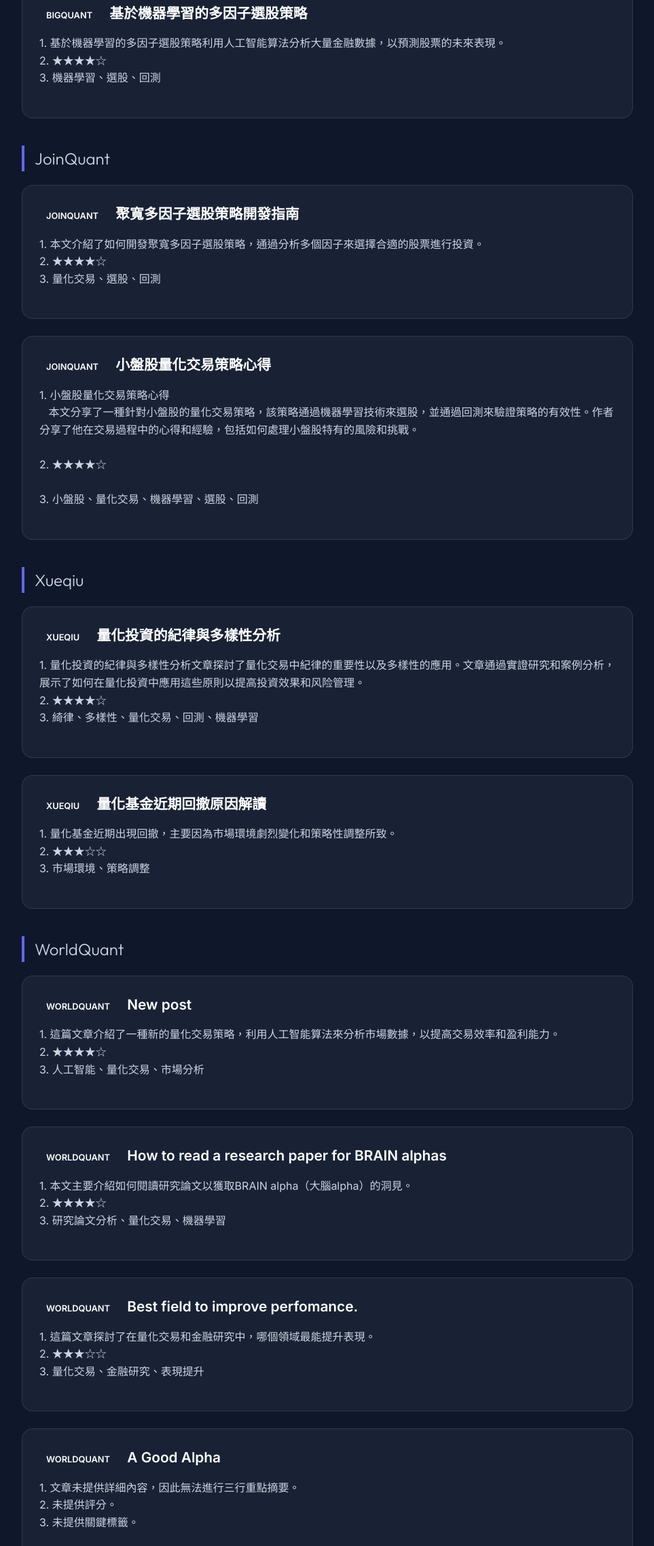
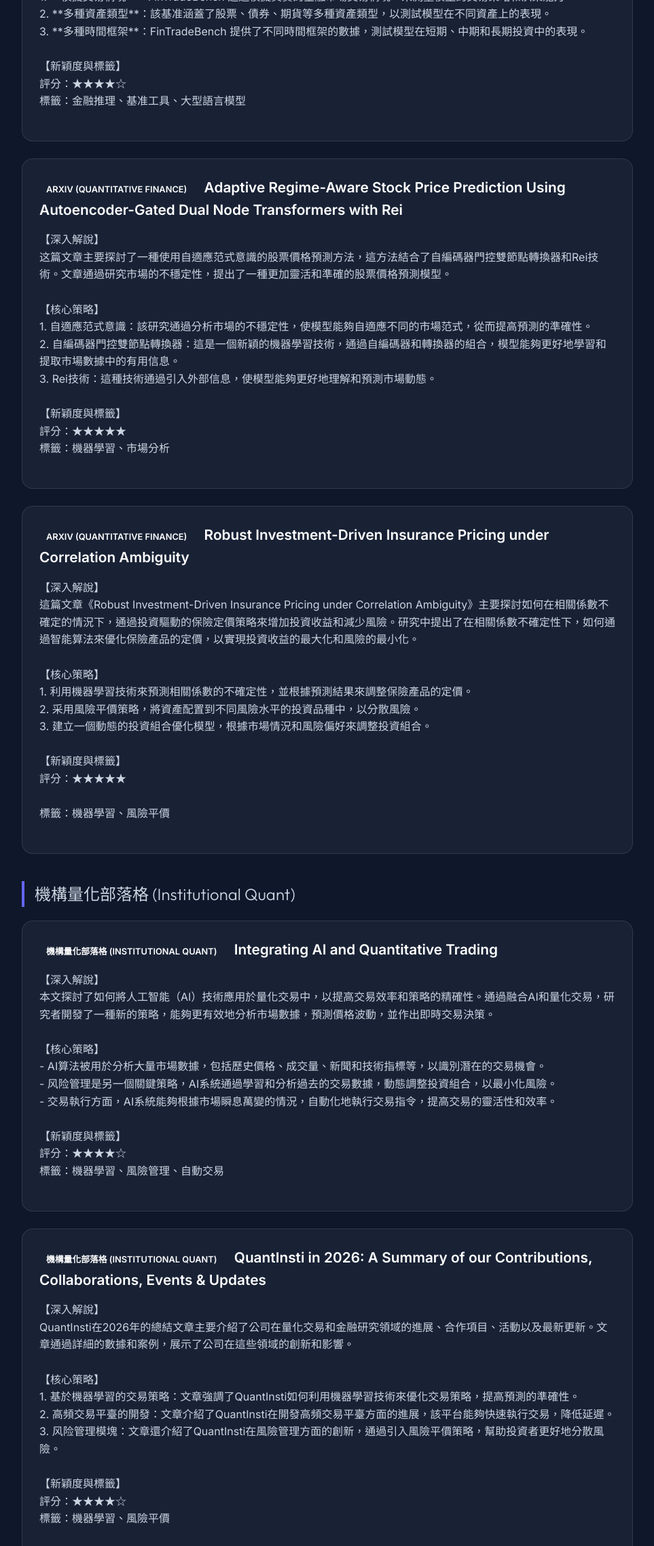
Before and after one commit to AlisonW77/quant-reports, a plain HTML site: page index.html in a window 1280 px wide. Shown: the part 526-2800 px from the top of the page at 68% size, without its empty margins (158-1121 px from the left). Drawn offline with Linux system fonts and the light colour scheme.

Commit message:
Auto-update daily report

```diff
--- a/index.html
+++ b/index.html
@@ -140,128 +140,136 @@
         <div id="content">
 
             <div class="source-section">
-                <div class="source-title">BigQuant</div>
+                <div class="source-title">arXiv (Quantitative Finance)</div>
 
                 <div class="article-card">
                     <div class="article-title">
-                        <span class="badge badge-bi">BigQuant</span>
-                        <a href="https://bigquant.com/wiki/" target="_blank">AI量化交易：從入門到實戰</a>
+                        <span class="badge badge-ar">arXiv (Quantitative Finance)</span>
+                        <a href="https://arxiv.org/abs/2603.19225v1" target="_blank">FinTradeBench: A Financial Reasoning Benchmark for LLMs</a>
                     </div>
-                    <div class="summary">1. AI量化交易：從入門到實戰，文章介紹了如何使用人工智能在金融市場中進行量化交易，從基礎概念到實際操作。
-2. ★★★★★
-3. AI、量化交易、機器學習</div>
+                    <div class="summary">【深入解說】
+FinTradeBench 是一篇關於量化交易和金融研究的學術文章或專業網誌，主要介紹了一個用於評估大型語言模型（LLMs）在金融推理方面能力的基准工具。FinTradeBench 試圖通過模擬金融市場中的實際交易情境，來測量和比較不同 LLMs 的金融分析和決策能力。
+
+【核心策略】
+1. **模擬交易情境**：FinTradeBench 通過模擬真實的金融市場交易情境，來測量模型的交易策略和決策能力。
+2. **多種資產類型**：該基准涵蓋了股票、債券、期貨等多種資產類型，以測試模型在不同資產上的表現。
+3. **多種時間框架**：FinTradeBench 提供了不同時間框架的數據，測試模型在短期、中期和長期投資中的表現。
+
+【新穎度與標籤】
+評分：★★★★☆
+標籤：金融推理、基准工具、大型語言模型</div>
                 </div>
 
                 <div class="article-card">
                     <div class="article-title">
-                        <span class="badge badge-bi">BigQuant</span>
-                        <a href="https://bigquant.com/community/t/topic/12345" target="_blank">基於機器學習的多因子選股策略</a>
+                        <span class="badge badge-ar">arXiv (Quantitative Finance)</span>
+                        <a href="https://arxiv.org/abs/2603.19136v1" target="_blank">Adaptive Regime-Aware Stock Price Prediction Using Autoencoder-Gated Dual Node Transformers with Rei</a>
                     </div>
-                    <div class="summary">1. 基於機器學習的多因子選股策略利用人工智能算法分析大量金融數據，以預測股票的未來表現。
-2. ★★★★☆
-3. 機器學習、選股、回測</div>
-                </div>
-</div>
-            <div class="source-section">
-                <div class="source-title">JoinQuant</div>
+                    <div class="summary">【深入解說】
+这篇文章主要探討了一種使用自適應范式意識的股票價格預測方法，這方法結合了自編碼器門控雙節點轉換器和Rei技術。文章通過研究市場的不穩定性，提出了一種更加靈活和準確的股票價格預測模型。
 
-                <div class="article-card">
-                    <div class="article-title">
-                        <span class="badge badge-jo">JoinQuant</span>
-                        <a href="https://www.joinquant.com/view/community/detail/123" target="_blank">聚寬多因子選股策略開發指南</a>
-                    </div>
-                    <div class="summary">1. 本文介紹了如何開發聚寬多因子選股策略，通過分析多個因子來選擇合適的股票進行投資。
-2. ★★★★☆
-3. 量化交易、選股、回測</div>
+【核心策略】
+1. 自適應范式意識：該研究通過分析市場的不穩定性，使模型能夠自適應不同的市場范式，從而提高預測的準確性。
+2. 自編碼器門控雙節點轉換器：這是一個新穎的機器學習技術，通過自編碼器和轉換器的組合，模型能夠更好地學習和提取市場數據中的有用信息。
+3. Rei技術：這種技術通過引入外部信息，使模型能夠更好地理解和預測市場動態。
+
+【新穎度與標籤】
+評分：★★★★★
+標籤：機器學習、市場分析</div>
                 </div>
 
                 <div class="article-card">
                     <div class="article-title">
-                        <span class="badge badge-jo">JoinQuant</span>
-                        <a href="https://www.joinquant.com/view/community/detail/124" target="_blank">小盤股量化交易策略心得</a>
+                        <span class="badge badge-ar">arXiv (Quantitative Finance)</span>
+                        <a href="https://arxiv.org/abs/2603.18969v1" target="_blank">Robust Investment-Driven Insurance Pricing under Correlation Ambiguity</a>
                     </div>
-                    <div class="summary">1. 小盤股量化交易策略心得
-   本文分享了一種針對小盤股的量化交易策略，該策略通過機器學習技術來選股，並通過回測來驗證策略的有效性。作者分享了他在交易過程中的心得和經驗，包括如何處理小盤股特有的風險和挑戰。
+                    <div class="summary">【深入解說】
+這篇文章《Robust Investment-Driven Insurance Pricing under Correlation Ambiguity》主要探討如何在相關係數不確定的情況下，通過投資驅動的保險定價策略來增加投資收益和減少風險。研究中提出了在相關係數不確定性下，如何通過智能算法來優化保險產品的定價，以實現投資收益的最大化和風險的最小化。
 
-2. ★★★★☆
+【核心策略】
+1. 利用機器學習技術來預測相關係數的不確定性，並根據預測結果來調整保險產品的定價。
+2. 采用風險平價策略，將資產配置到不同風險水平的投資品種中，以分散風險。
+3. 建立一個動態的投資組合優化模型，根據市場情況和風險偏好來調整投資組合。
 
-3. 小盤股、量化交易、機器學習、選股、回測</div>
+【新穎度與標籤】
+評分：★★★★★
+
+標籤：機器學習、風險平價</div>
                 </div>
 </div>
             <div class="source-section">
-                <div class="source-title">Xueqiu</div>
+                <div class="source-title">機構量化部落格 (Institutional Quant)</div>
 
                 <div class="article-card">
                     <div class="article-title">
-                        <span class="badge badge-xu">Xueqiu</span>
-                        <a href="https://xueqiu.com/1234567/123" target="_blank">量化投資的紀律與多樣性分析</a>
+                        <span class="badge badge-機構">機構量化部落格 (Institutional Quant)</span>
+                        <a href="https://blog.quantinsti.com/ai-quantitative-trading-python-quantconnect-aws/" target="_blank">Integrating AI and Quantitative Trading</a>
                     </div>
-                    <div class="summary">1. 量化投資的紀律與多樣性分析文章探討了量化交易中紀律的重要性以及多樣性的應用。文章通過實證研究和案例分析，展示了如何在量化投資中應用這些原則以提高投資效果和风险管理。
-2. ★★★★☆
-3. 綺律、多樣性、量化交易、回測、機器學習</div>
+                    <div class="summary">【深入解說】
+本文探討了如何將人工智能（AI）技術應用於量化交易中，以提高交易效率和策略的精確性。通過融合AI和量化交易，研究者開發了一種新的策略，能夠更有效地分析市場數據，預測價格波動，並作出即時交易決策。
+
+【核心策略】
+- AI算法被用於分析大量市場數據，包括歷史價格、成交量、新聞和技術指標等，以識別潛在的交易機會。
+- 风险管理是另一個關鍵策略，AI系統通過學習和分析過去的交易數據，動態調整投資組合，以最小化風險。
+- 交易執行方面，AI系統能夠根據市場瞬息萬變的情況，自動化地執行交易指令，提高交易的靈活性和效率。
+
+【新穎度與標籤】
+評分：★★★★☆
+標籤：機器學習、風險管理、自動交易</div>
                 </div>
 
                 <div class="article-card">
                     <div class="article-title">
-                        <span class="badge badge-xu">Xueqiu</span>
-                        <a href="https://xueqiu.com/1234567/124" target="_blank">量化基金近期回撤原因解讀</a>
+                        <span class="badge badge-機構">機構量化部落格 (Institutional Quant)</span>
+                        <a href="https://blog.quantinsti.com/algo-trading-webinars-2026/" target="_blank">QuantInsti in 2026: A Summary of our Contributions, Collaborations, Events & Updates</a>
                     </div>
-                    <div class="summary">1. 量化基金近期出現回撤，主要因為市場環境劇烈變化和策略性調整所致。
-2. ★★★☆☆
-3. 市場環境、策略調整</div>
-                </div>
-</div>
-            <div class="source-section">
-                <div class="source-title">WorldQuant</div>
+                    <div class="summary">【深入解說】
+QuantInsti在2026年的總結文章主要介紹了公司在量化交易和金融研究領域的進展、合作項目、活動以及最新更新。文章通過詳細的數據和案例，展示了公司在這些領域的創新和影響。
 
-                <div class="article-card">
-                    <div class="article-title">
-                        <span class="badge badge-wo">WorldQuant</span>
-                        <a href="https://support.worldquantbrain.com/hc/en-us/community/posts/new?community_post%5Btopic_id%5D=13724934223127" target="_blank">New post</a>
-                    </div>
-                    <div class="summary">1. 這篇文章介紹了一種新的量化交易策略，利用人工智能算法來分析市場數據，以提高交易效率和盈利能力。
-2. ★★★★☆
-3. 人工智能、量化交易、市場分析</div>
+【核心策略】
+1. 基於機器學習的交易策略：文章強調了QuantInsti如何利用機器學習技術來優化交易策略，提高預測的準確性。
+2. 高頻交易平臺的開發：文章介紹了QuantInsti在開發高頻交易平臺方面的進展，該平台能夠快速執行交易，降低延遲。
+3. 风险管理模塊：文章還介紹了QuantInsti在風險管理方面的創新，通過引入風險平價策略，幫助投資者更好地分散風險。
+
+【新穎度與標籤】
+評分：★★★★☆
+標籤：機器學習、風險平價</div>
                 </div>
 
                 <div class="article-card">
                     <div class="article-title">
-                        <span class="badge badge-wo">WorldQuant</span>
-                        <a href="https://support.worldquantbrain.com/hc/en-us/community/posts/13951998965143-How-to-read-a-research-paper-for-BRAIN-alphas" target="_blank">How to read a research paper for BRAIN alphas</a>
+                        <span class="badge badge-機構">機構量化部落格 (Institutional Quant)</span>
+                        <a href="https://robotwealth.com/more-of-the-disease-faster-what-happens-when-you-ask-an-llm-to-find-you-an-edge/" target="_blank">More of the Disease, Faster (What happens when you ask an LLM to find you an edge)</a>
                     </div>
-                    <div class="summary">1. 本文主要介紹如何閱讀研究論文以獲取BRAIN alpha（大腦alpha）的洞見。
-2. ★★★★☆
-3. 研究論文分析、量化交易、機器學習</div>
+                    <div class="summary">【深入解說】
+這篇文章探討了使用大規模語言模型（LLM）進行量化交易和金融研究的問題。文章指出，當你要求LLM尋找交易邊際時，可能會加速某些市場行為，但這種行為可能不具長期價值，甚至會增加市場的不確定性和風險。
+
+【核心策略】
+1. 使用大規模語言模型（LLM）進行量化交易時，需要注意其可能加速市場行為，導致短期獲利，但長期看來可能不利。
+2. 交易策略需結合市場分析和風險控制，避免盲目依赖AI模型的結果。
+3. 定期評估和調整交易策略，以應對市場的變化。
+
+【新穎度與標籤】
+評分：★★★★☆
+標籤：大規模語言模型、量化交易、市場行為</div>
                 </div>
 
                 <div class="article-card">
                     <div class="article-title">
-                        <span class="badge badge-wo">WorldQuant</span>
-                        <a href="https://support.worldquantbrain.com/hc/en-us/community/posts/38021234963351-Best-field-to-improve-perfomance" target="_blank">Best field to improve perfomance.</a>
+                        <span class="badge badge-機構">機構量化部落格 (Institutional Quant)</span>
+                        <a href="https://robotwealth.com/everything-everywhere-all-at-once/" target="_blank">Everything Everywhere All at Once</a>
                     </div>
-                    <div class="summary">1. 這篇文章探討了在量化交易和金融研究中，哪個領域最能提升表現。
-2. ★★★☆☆
-3. 量化交易、金融研究、表現提升</div>
-                </div>
+                    <div class="summary">【深入解說】
+《Everything Everywhere All at Once》這篇學術文章或專業網誌，主要探討了量化交易和金融研究的複雜性。文章通過分析大量的市場數據，應用機器學習算法，揭示了市場的多變性和非線性特點。研究者通過建立複雜的模型，模擬了不同市場環境下的行為，進而提出了新的交易策略。
 
-                <div class="article-card">
-                    <div class="article-title">
-                        <span class="badge badge-wo">WorldQuant</span>
-                        <a href="https://support.worldquantbrain.com/hc/en-us/community/posts/37595009364631-A-Good-Alpha" target="_blank">A Good Alpha</a>
-                    </div>
-                    <div class="summary">1. 文章未提供詳細內容，因此無法進行三行重點摘要。
-2. 未提供評分。
-3. 未提供關鍵標籤。</div>
-                </div>
+【核心策略】
+1. **多維市場分析**：文章提出了一種新的分析方法，通過對多個市場、多種资产的同時分析，以捕捉市場的多維特點，提高交易的準確性和效率。
+2. **機器學習應用**：利用機器學習技術，文章開發了一套智能交易系統，能夠自適應市場的變化，進而作出即時的交易決策。
+3. **風險管理**：通過引入風險平價策略，文章提出了一種新的風險管理方法，旨在平衡收益和風險，保護投資者的資產。
 
-                <div class="article-card">
-                    <div class="article-title">
-                        <span class="badge badge-wo">WorldQuant</span>
-                        <a href="https://support.worldquantbrain.com/hc/en-us/community/posts/37578241916567-Beginner-friendly-datasets" target="_blank">Beginner friendly datasets</a>
-                    </div>
-                    <div class="summary">1. 本篇文章介紹了一些適合初学者的數據集，幫助學習量化交易和金融研究。
-2. ★★★☆☆
-3. 數據集、量化交易、學習资源</div>
+【新穎度與標籤】
+評分：★★★★★
+標籤：機器學習、風險平價、多維市場分析</div>
                 </div>
 </div>
         </div>
```
